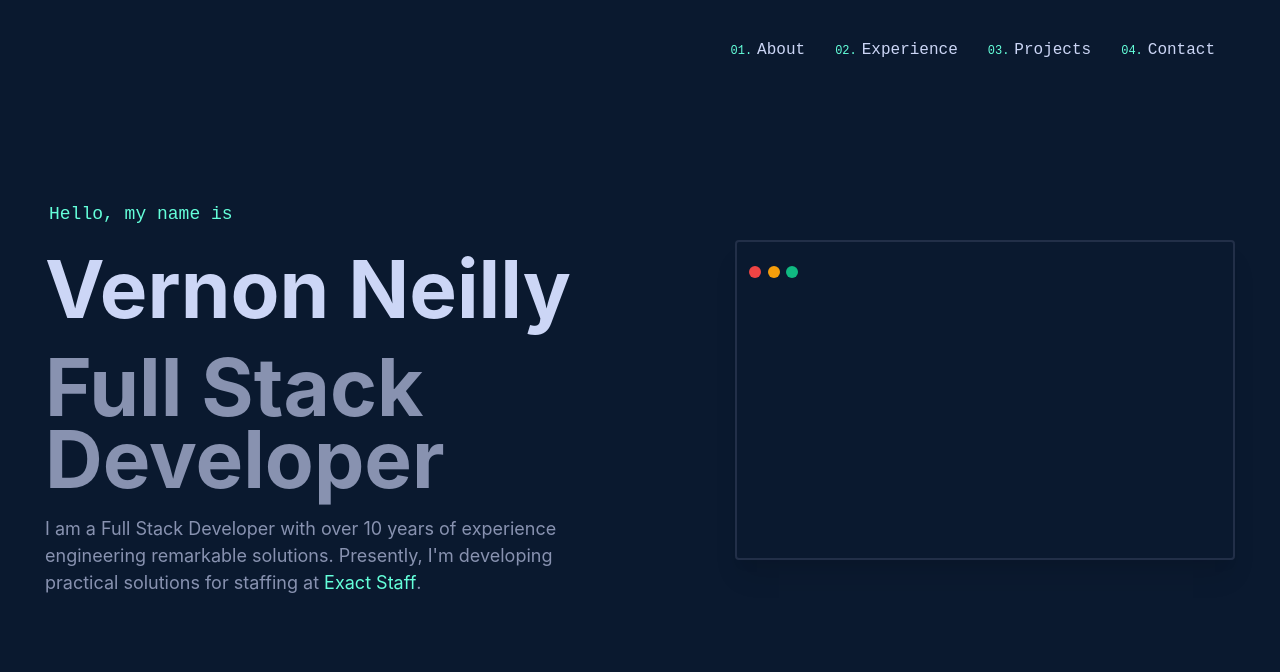
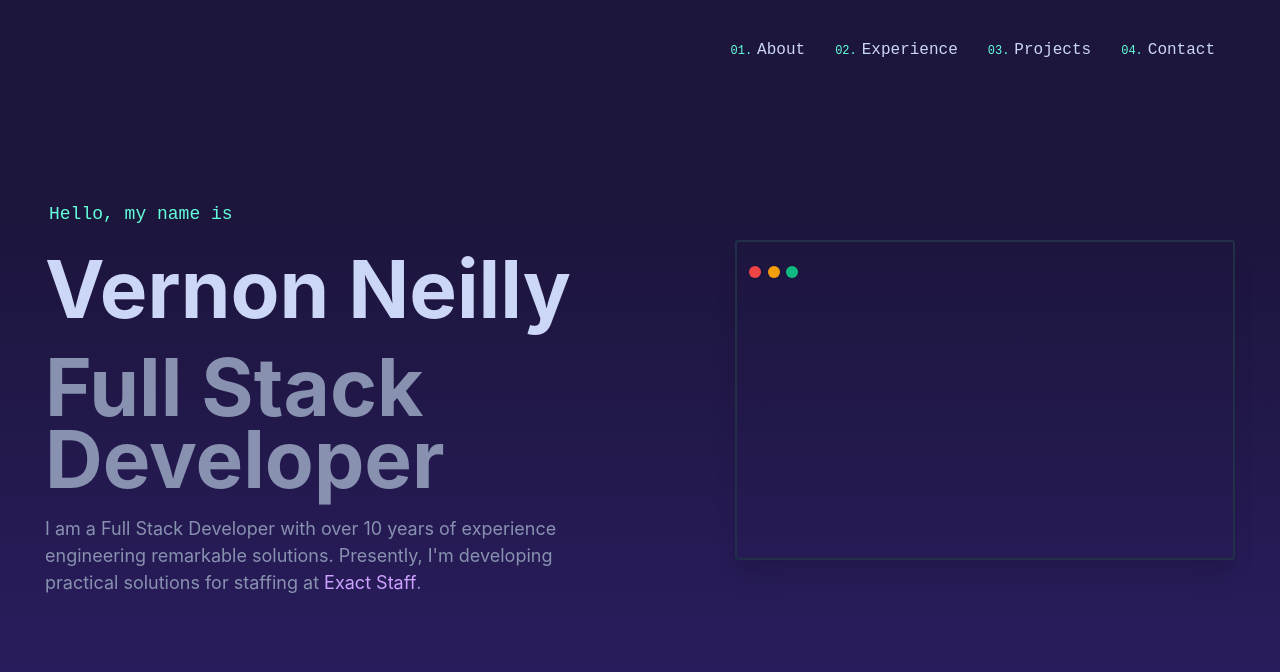
Before and after one commit to neillydev/v2, a Next.js app: page / in a window 1280 px wide. Shown: the top 672 px of the page. Built offline with nearby package versions, Linux system fonts and the light colour scheme.

Commit message:
add styling to global styles

```diff
--- a/styles/globals.css
+++ b/styles/globals.css
@@ -7,6 +7,7 @@ html {
 body {
     background-color: #0a192f;
     color: #8892b0;
+    background-image: linear-gradient(rgb(28, 21, 60) 27%, rgb(45, 31, 102));
     margin: 0px;
     overflow-x: hidden;
     height: 100%;
@@ -20,6 +21,19 @@ body {
 
 ol {
     list-style: none;
+}
+
+ol li {
+    display: list-item;
+}
+
+ol li::marker {
+    unicode-bidi: isolate;
+    font-variant-numeric: tabular-nums;
+    text-transform: none;
+    text-indent: 0px !important;
+    text-align: start !important;
+    text-align-last: start !important;
 }
 
 li {
@@ -52,7 +66,7 @@ p > a {
     text-decoration-skip-ink: auto;
     position: relative;
     transition: all 0.25s cubic-bezier(0.645,0.045,0.355,1);
-    color: #64ffda;
+    color: rgb(204 161 255);
 }
 
 p > a::after {
@@ -62,7 +76,7 @@ p > a::after {
     height: 1px;
     position: relative;
     bottom: 0.37em;
-    background-color: #64ffda;
+    background-color: rgb(204 161 255);
     transition: all 0.25s cubic-bezier(0.645,0.045,0.355,1);
     opacity: 0.5;
 }
```
